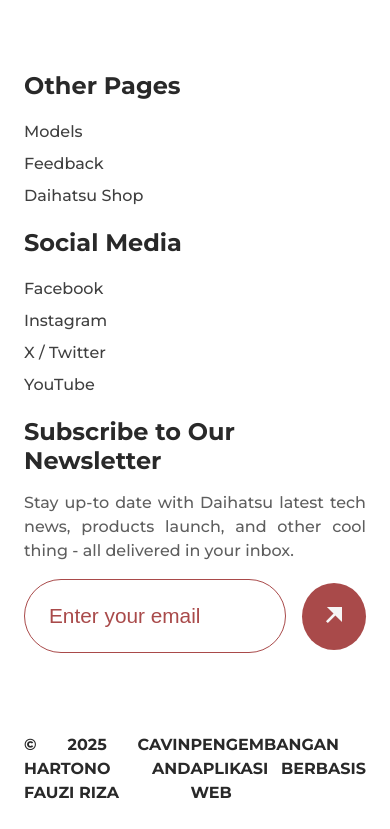
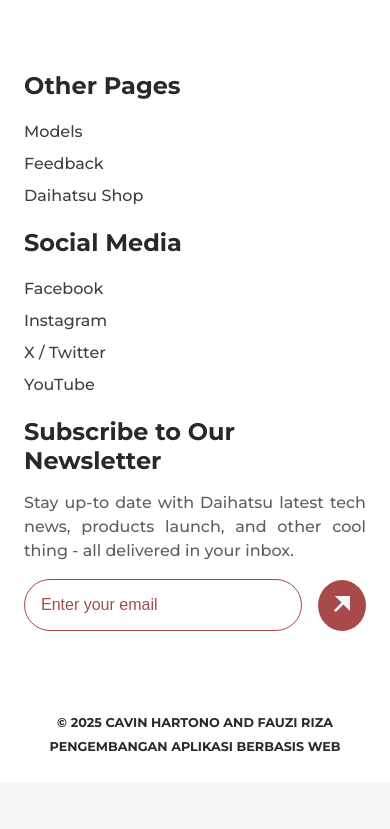
Before and after one commit to cavinhartono/sigra-web, a PHP site: page /homepage.html in a window 390 px wide. Shown: the part 2165-2994 px from the top of the page. After the commit the page ends 2917 px from the top, so only its background shows below. Run offline with PHP 8.4, Linux system fonts and the light colour scheme.

Commit message:
added responsive

```diff
--- a/css/style.css
+++ b/css/style.css
@@ -531,4 +531,23 @@
   .footer .newsletter {
     width: 100%;
   }
+
+  .input,
+  .input::placeholder {
+    font-size: 1rem;
+  }
+
+  .input {
+    padding: 16px;
+  }
+
+  .btn-submit {
+    padding: 8px;
+  }
+
+  .watermark .text {
+    flex-direction: column;
+    text-align: center;
+    font-size: 0.795rem;
+  }
 }
```
